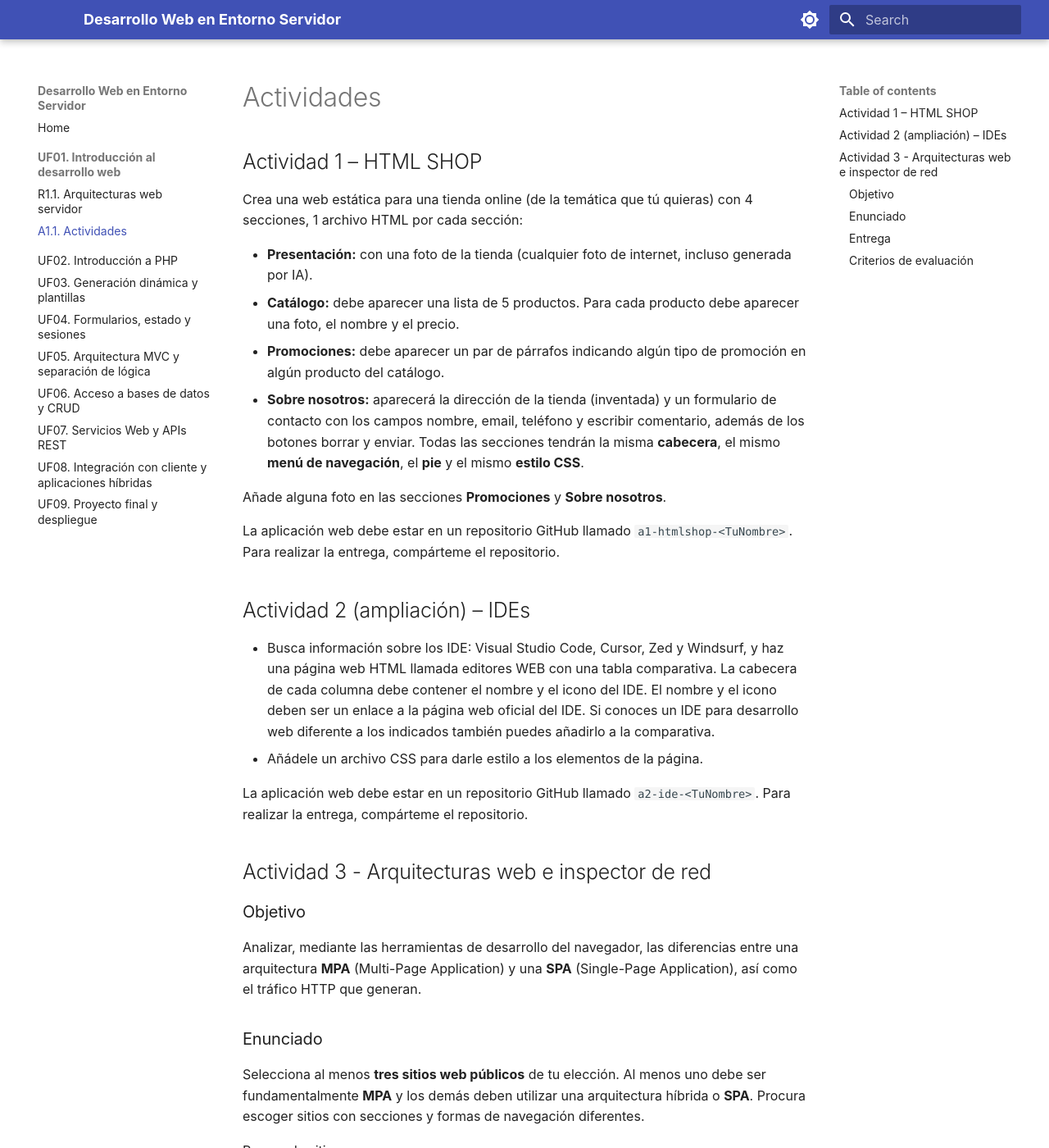
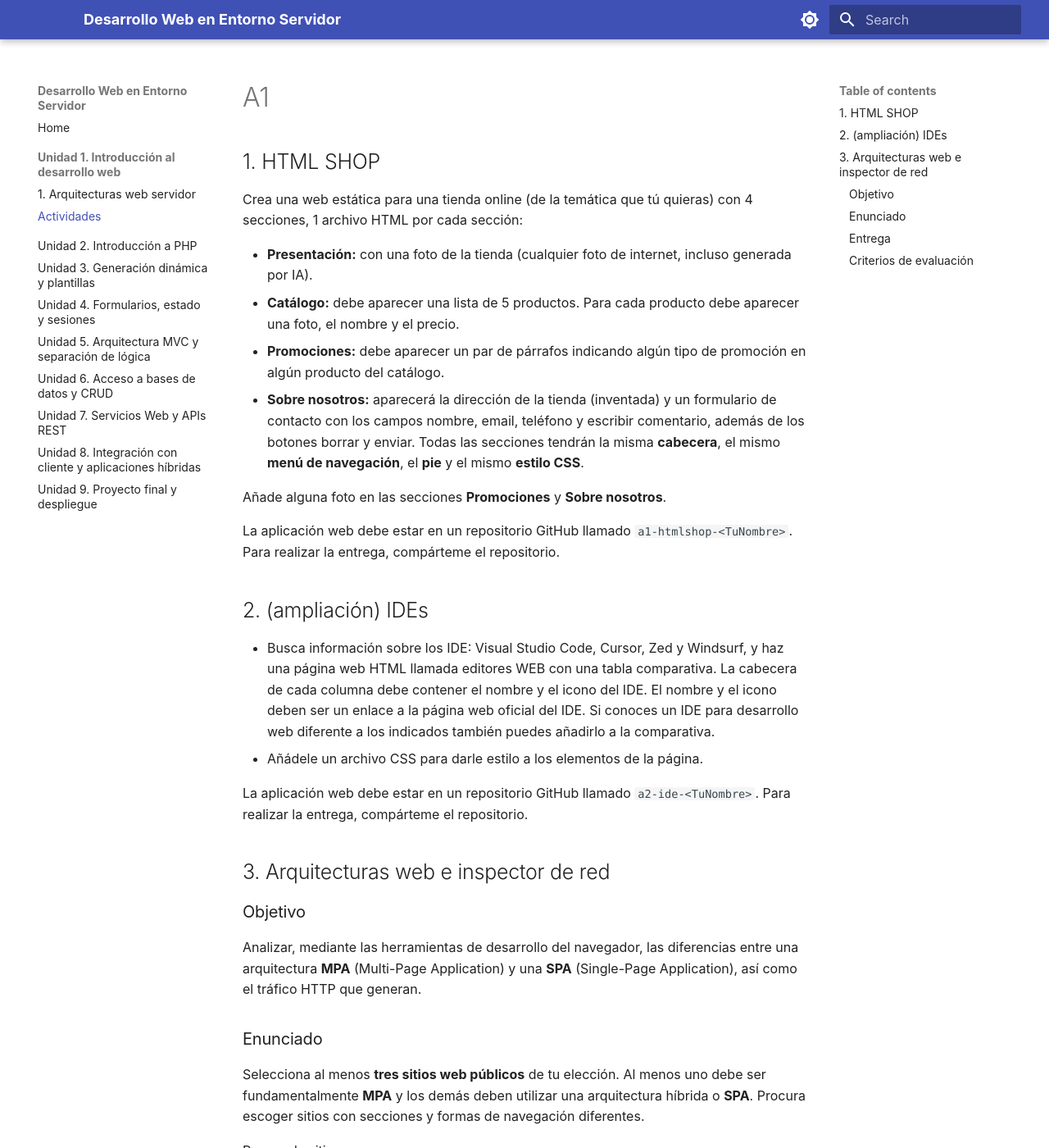
Before and after one commit to ATorresCode/dwes, an MkDocs documentation site: the page built from docs/u01-introduccion-desarrollo-web/a01.md, in a window 1280 px wide and 1400 px high. Shown: the whole window at 82% size. Built offline with MkDocs 1.6.1 and Material for MkDocs 9.7.7, drawn with Linux system fonts in a browser that asks for light colours; some web fonts are replaced.

Commit message:
Reestructuración ficheros

```diff
--- a/docs/u01/a1.1.md
+++ b/docs/u01-introduccion-desarrollo-web/a01.md
@@ -1,6 +1,6 @@
-# Actividades
+# A1
 
-## Actividad 1 – HTML SHOP
+## 1. HTML SHOP
 
 Crea una web estática para una tienda online (de la temática que tú quieras) con 4 secciones, 1 archivo HTML por cada sección:
 
@@ -14,7 +14,7 @@ Añade alguna foto en las secciones **Promociones** y **Sobre nosotros**.
 
 La aplicación web debe estar en un repositorio GitHub llamado `a1-htmlshop-<TuNombre>`. Para realizar la entrega, compárteme el repositorio.
 
-## Actividad 2 (ampliación) – IDEs
+## 2. (ampliación) IDEs
 
 - Busca información sobre los IDE: Visual Studio Code, Cursor, Zed y Windsurf, y haz una página web HTML llamada editores WEB con una tabla comparativa. La cabecera de cada columna debe contener el nombre y el icono del IDE. El nombre y el icono deben ser un enlace a la página web oficial del IDE.
 Si conoces un IDE para desarrollo web diferente a los indicados también puedes añadirlo a la comparativa.
@@ -22,7 +22,7 @@ Si conoces un IDE para desarrollo web diferente a los indicados también puedes
 
 La aplicación web debe estar en un repositorio GitHub llamado `a2-ide-<TuNombre>`. Para realizar la entrega, compárteme el repositorio.
 
-## Actividad 3 - Arquitecturas web e inspector de red
+## 3. Arquitecturas web e inspector de red
 
 ### Objetivo
 
--- a/mkdocs.yml
+++ b/mkdocs.yml
@@ -23,24 +23,24 @@ theme:
       toggle:
           icon: material/brightness-4
           name: Canvia a mode clar
-   logo: img/pato_logo_3d.ico
-   favicon: img/favicon.ico
+   logo: assets/img/pato_logo_3d.ico
+   favicon: assets/img/favicon.ico
 
 nav:
     - Home: index.md
-    - UF01. Introducción al desarrollo web:
-      - R1.1. Arquitecturas web servidor: u01/r1.1.md
-      - A1.1. Actividades: u01/a1.1.md
-    - UF02. Introducción a PHP: u02/index.md
-    - UF03. Generación dinámica y plantillas: u03/index.md
-    - UF04. Formularios, estado y sesiones: u04/index.md
-    - UF05. Arquitectura MVC y separación de lógica: u05/index.md
-    - UF06. Acceso a bases de datos y CRUD: u06/index.md
-    - UF07. Servicios Web y APIs REST: u07/index.md
-    - UF08. Integración con cliente y aplicaciones híbridas: u08/index.md
-    - UF09. Proyecto final y despliegue: u09/index.md
+    - Unidad 1. Introducción al desarrollo web:
+      - 1. Arquitecturas web servidor: u01-introduccion-desarrollo-web/r01-arquitecturas-web-servidor.md
+      - Actividades: u01-introduccion-desarrollo-web/a01.md
+    - Unidad 2. Introducción a PHP: u02/index.md
+    - Unidad 3. Generación dinámica y plantillas: u03/index.md
+    - Unidad 4. Formularios, estado y sesiones: u04/index.md
+    - Unidad 5. Arquitectura MVC y separación de lógica: u05/index.md
+    - Unidad 6. Acceso a bases de datos y CRUD: u06/index.md
+    - Unidad 7. Servicios Web y APIs REST: u07/index.md
+    - Unidad 8. Integración con cliente y aplicaciones híbridas: u08/index.md
+    - Unidad 9. Proyecto final y despliegue: u09/index.md
 extra_css:
-  - css/style.css
+  - assets/css/style.css
 extra_templates:
 plugins:
   - search
```
Also changed, not shown: docs/u01-introduccion-desarrollo-web/r01-arquitecturas-web-servidor.md (renamed from docs/u01/r1.1.md, +3 -3 lines), docs/assets/css/style.css (renamed from docs/css/style.css), docs/assets/img/favicon.ico (renamed from docs/img/favicon.ico), docs/assets/img/pato_logo_3d.ico (renamed from docs/img/pato_logo_3d.ico), docs/u01-introduccion-desarrollo-web/img/backoffice.png (renamed from docs/u01/backoffice.png), docs/u01-introduccion-desarrollo-web/img/frontend.png (renamed from docs/u01/frontend.png), 3 other files.
